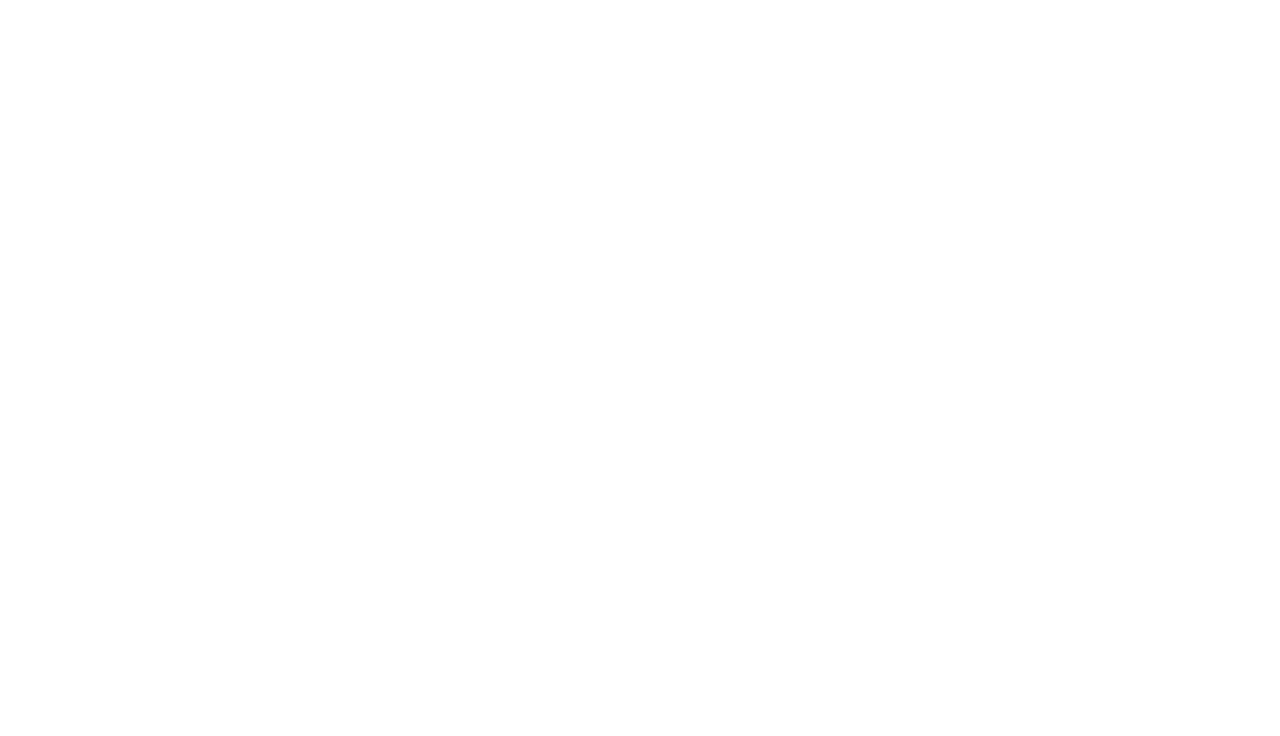
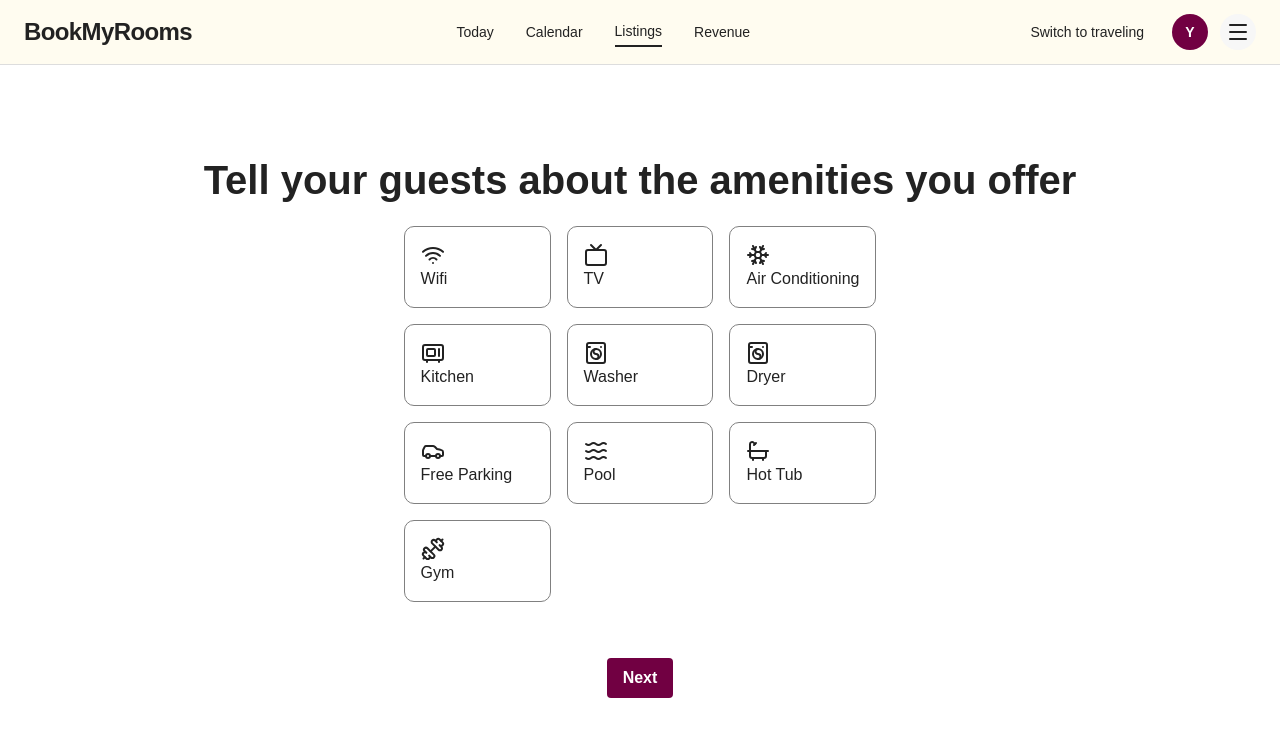
Before and after one commit to Yuvi1510/bookmyrooms-frontend, a React (Vite) app: page /host/listings/new/ammenities in a window 1280 px wide. Before the commit this address had no page. Shown: the top 736 px of the page. Built offline with nearby package versions, Linux system fonts and the light colour scheme.

Commit message:
ammenities selection ui made

```diff
--- a/src/App.css
+++ b/src/App.css
@@ -59,6 +59,11 @@
 
 h1, h2, h3, h4, h5, h6, p, a, span, div, li, input, textarea {
   color: var(--ink);
+}
+
+h1 {
+  font-weight:bold;
+  font-size: 40px;
 }
 
 @theme inline {
--- a/src/App.jsx
+++ b/src/App.jsx
@@ -14,6 +14,9 @@
 import Location from './components/host/listingSteps/Location';
 import FloorPlan from './components/host/listingSteps/FloorPlan';
 import StandOut from './components/host/listingSteps/StandOut';
+import Ammenities from './components/host/listingSteps/Ammenities';
+import PropertyPhotos from './components/host/listingSteps/PropertyPhotos';
+
 
 function App() {
 
@@ -34,6 +37,8 @@
                             <Route path="location" element={<Location/>} />
                             <Route path="floor-plan" element={<FloorPlan/>} />
                             <Route path="stand-out" element={<StandOut/>} />
+                            <Route path="ammenities" element={<Ammenities/>} />
+                            <Route path="photos" element={<PropertyPhotos/>} />
                         </Route>
                     </Route>
                 </Route>
--- /dev/null
+++ b/src/components/host/listingSteps/Ammenities.jsx
@@ -0,0 +1,73 @@
+import { getAmmenitiesIcon } from "../../../js/utils/ammenitiesIcon";
+import { useState } from "react";
+import { useNavigate } from "react-router";
+import { toast } from 'react-toastify';
+
+
+const Ammenities = () => {
+    const [selectedAmmenities, setSelectedAmmenities] = useState([]);
+    const navigate = useNavigate();
+
+
+    const ammenities = [
+        "Wifi",
+        "TV",
+        "Air Conditioning",
+        "Kitchen",
+        "Washer",
+        "Dryer",
+        "Free Parking",
+        "Pool",
+        "Hot Tub",
+        "Gym"
+    ]
+
+
+    const handleAmmenityClick = (ammenity) => {
+        if (selectedAmmenities.includes(ammenity)) {
+            setSelectedAmmenities(selectedAmmenities.filter(item => item !== ammenity));
+        } else {
+            setSelectedAmmenities([...selectedAmmenities, ammenity]);
+        }
+
+    };
+
+    const handleNext = () => {
+        if(selectedAmmenities.length === 0) {
+            toast.error("Please select at least one amenity before proceeding.",{
+                position: "top-right",
+                autoClose: 3000,
+            });
+            return;
+        }
+        navigate("/host/listings/new/photos");
+    }
+
+
+  return (
+    <div className="h-screen flex flex-col justify-center items-center">
+        <div>
+            <h1>Tell your guests about the amenities you offer</h1>
+        </div>
+        <div className="grid grid-cols-3 gap-4 mt-4">
+            {ammenities.map((ammenity, index) => {
+                const IconComponent = getAmmenitiesIcon(ammenity);
+                return (
+                    <div
+                    onClick={() => {handleAmmenityClick(ammenity)}}
+                    className={`bg-(--dark-gray) hover:bg-(--light-gray) border border-(--gray) rounded-lg p-4 cursor-pointer ${selectedAmmenities.includes(ammenity) ? 'bg-(--light-gray)' : ''}`}
+                    key={index} >
+                        {IconComponent && <IconComponent className="w-6 h-6" />}
+                        <span>{ammenity}</span>
+                    </div>
+                );
+            })}
+        </div>
+         <div className=" mt-5 md:mt-10 flex justify-center">
+            <button className="bg-(--dark-pink) hover:bg-(--dark-pink-hover)  text-white font-bold py-2 px-4 rounded mt-4" onClick={handleNext}>Next</button>
+        </div>
+    </div>
+  )
+}
+
+export default Ammenities;
--- /dev/null
+++ b/src/components/host/listingSteps/PropertyPhotos.jsx
@@ -0,0 +1,10 @@
+const PropertyPhotos = () => {
+  return (
+    <div className="h-screen flex flex-col justify-center items-center">
+        <h1>Upload Photos</h1>
+
+    </div>
+  )
+}
+
+export default PropertyPhotos;
--- a/src/components/host/listingSteps/StandOut.jsx
+++ b/src/components/host/listingSteps/StandOut.jsx
@@ -1,9 +1,37 @@
+import property from "../../../../public/images/propertyPng.png";
+import { useNavigate } from "react-router";
+
 const StandOut = () => {
-    return (
-        <div>
-            <h1 className="text-2xl font-bold mb-4">Stand Out</h1>
+  const navigate = useNavigate();
+  const handleNext = () => {
+    navigate("/host/listings/new/ammenities");
+  };
+
+  return (
+    <div className="h-screen flex flex-col justify-center items-center">
+      <div className=" flex justify-center items-center gap-5">
+        <div className="w-md">
+          <span className="text-xl font-medium">Step 2</span>
+          <h1>Make your place stand out</h1>
+          <p>
+            In this step, you'll add some of the amenities your place offers,
+            plus 5 or more photos. Then, you'll create a title and description.
+          </p>
         </div>
-    )
-}
+        <div className="">
+          <img className="w-full" src={property}></img>
+        </div>
+      </div>
+      <div className=" mt-5 md:mt-10 flex justify-center">
+        <button
+          className="bg-(--dark-pink) hover:bg-(--dark-pink-hover)  text-white font-bold py-2 px-4 rounded mt-4"
+          onClick={handleNext}
+        >
+          Next
+        </button>
+      </div>
+    </div>
+  );
+};
 
-export default StandOut
+export default StandOut;
--- /dev/null
+++ b/src/js/utils/ammenitiesIcon.js
@@ -0,0 +1,28 @@
+import {
+    Wifi ,
+    Tv,
+    Snowflake,
+    Microwave,
+    WashingMachine,
+    Car,
+    WavesHorizontal ,
+    Bath,
+    Dumbbell
+
+} from 'lucide-react';
+
+const AMMENITIES_ICONS = {
+    wifi: Wifi,
+    tv: Tv,
+    'air conditioning': Snowflake,
+    kitchen: Microwave,
+    washer: WashingMachine,
+    dryer: WashingMachine,
+    'free parking': Car,
+    pool: WavesHorizontal,
+    'hot tub': Bath,
+    gym: Dumbbell
+}
+export const getAmmenitiesIcon = (name) => {
+    return AMMENITIES_ICONS[name?.toLowerCase()] ?? null;
+}
```
